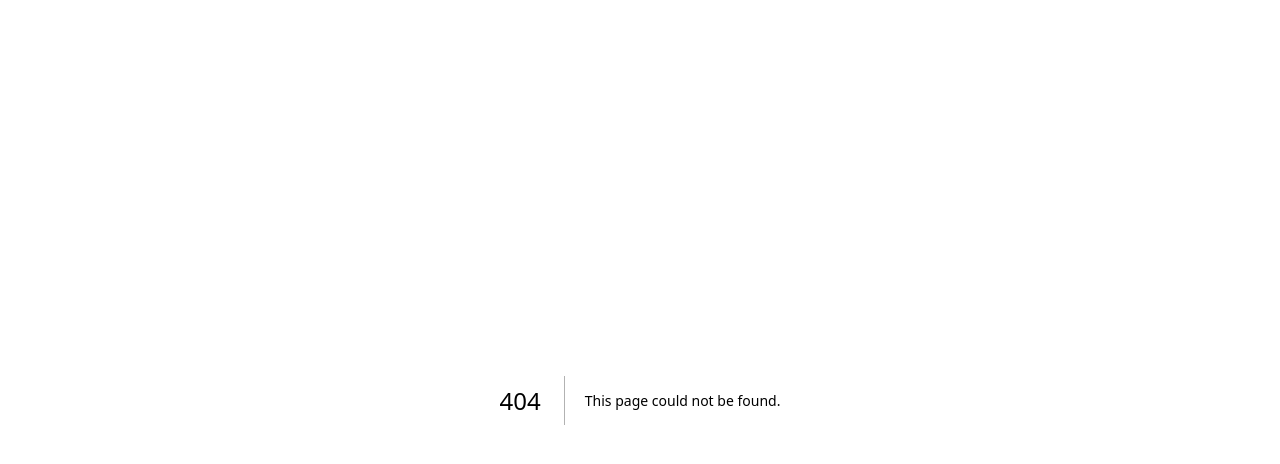
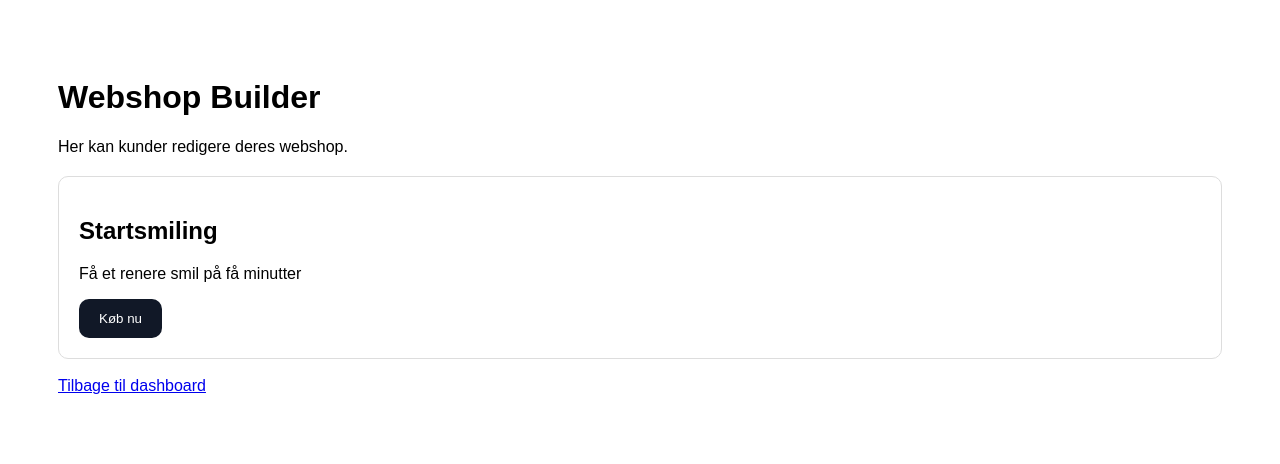
Before and after one commit to postjkhandel-ship-it/shoppilot, a Next.js app: page /builder in a window 1280 px wide. Before the commit this address had no page. Shown: the top 464 px of the page. Built offline with nearby package versions, Linux system fonts and the light colour scheme.

Commit message:
Create page.js

```diff
--- /dev/null
+++ b/app/builder/page.js
@@ -0,0 +1,37 @@
+export default function Builder() {
+  return (
+    <main style={{ padding: "50px", fontFamily: "Arial" }}>
+      <h1>Webshop Builder</h1>
+
+      <p>Her kan kunder redigere deres webshop.</p>
+
+      <div
+        style={{
+          border: "1px solid #ddd",
+          padding: "20px",
+          borderRadius: "10px",
+          marginTop: "20px",
+        }}
+      >
+        <h2>Startsmiling</h2>
+        <p>Få et renere smil på få minutter</p>
+
+        <button
+          style={{
+            background: "#111827",
+            color: "white",
+            border: "none",
+            padding: "12px 20px",
+            borderRadius: "10px",
+          }}
+        >
+          Køb nu
+        </button>
+      </div>
+
+      <br />
+
+      <a href="/dashboard">Tilbage til dashboard</a>
+    </main>
+  );
+}
```
